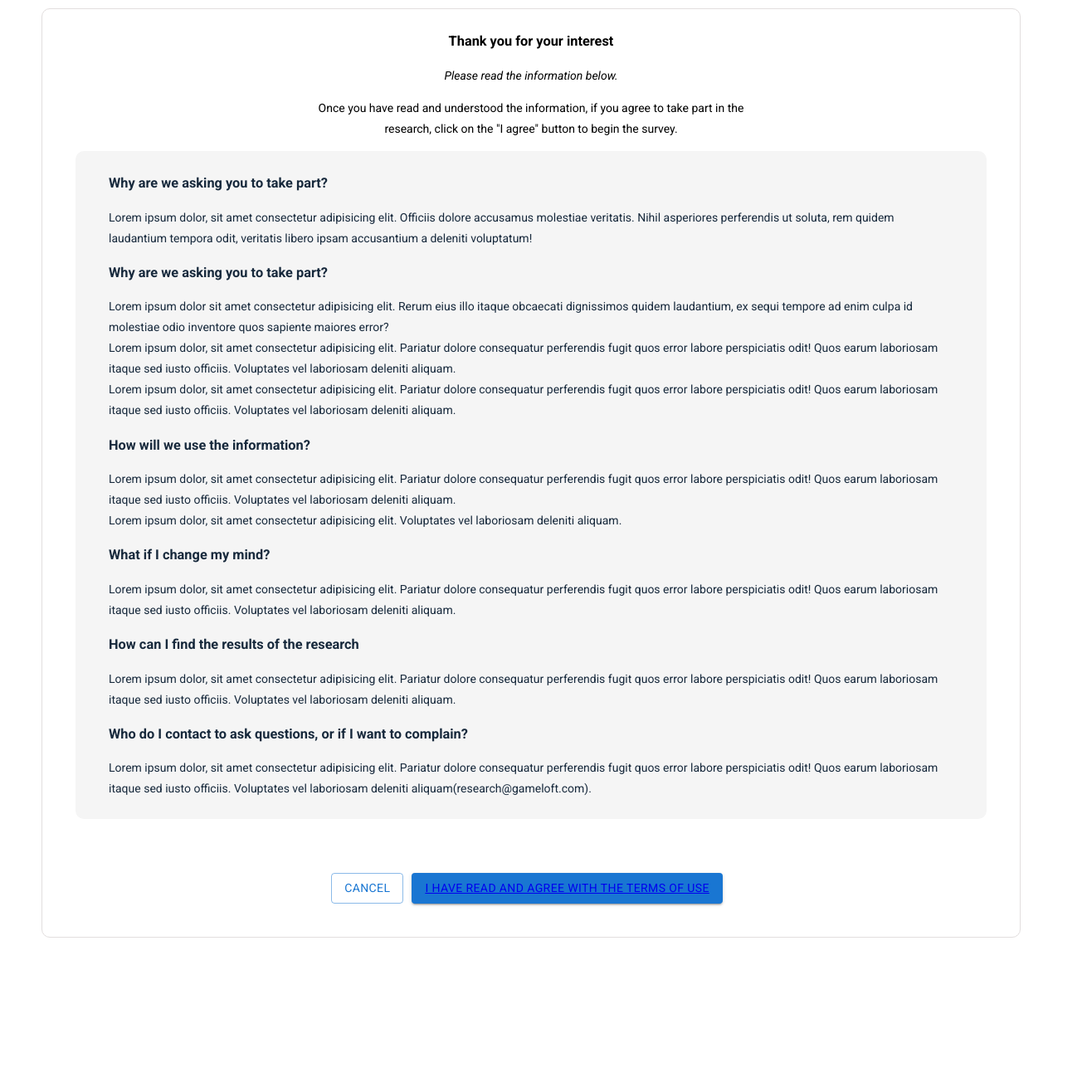
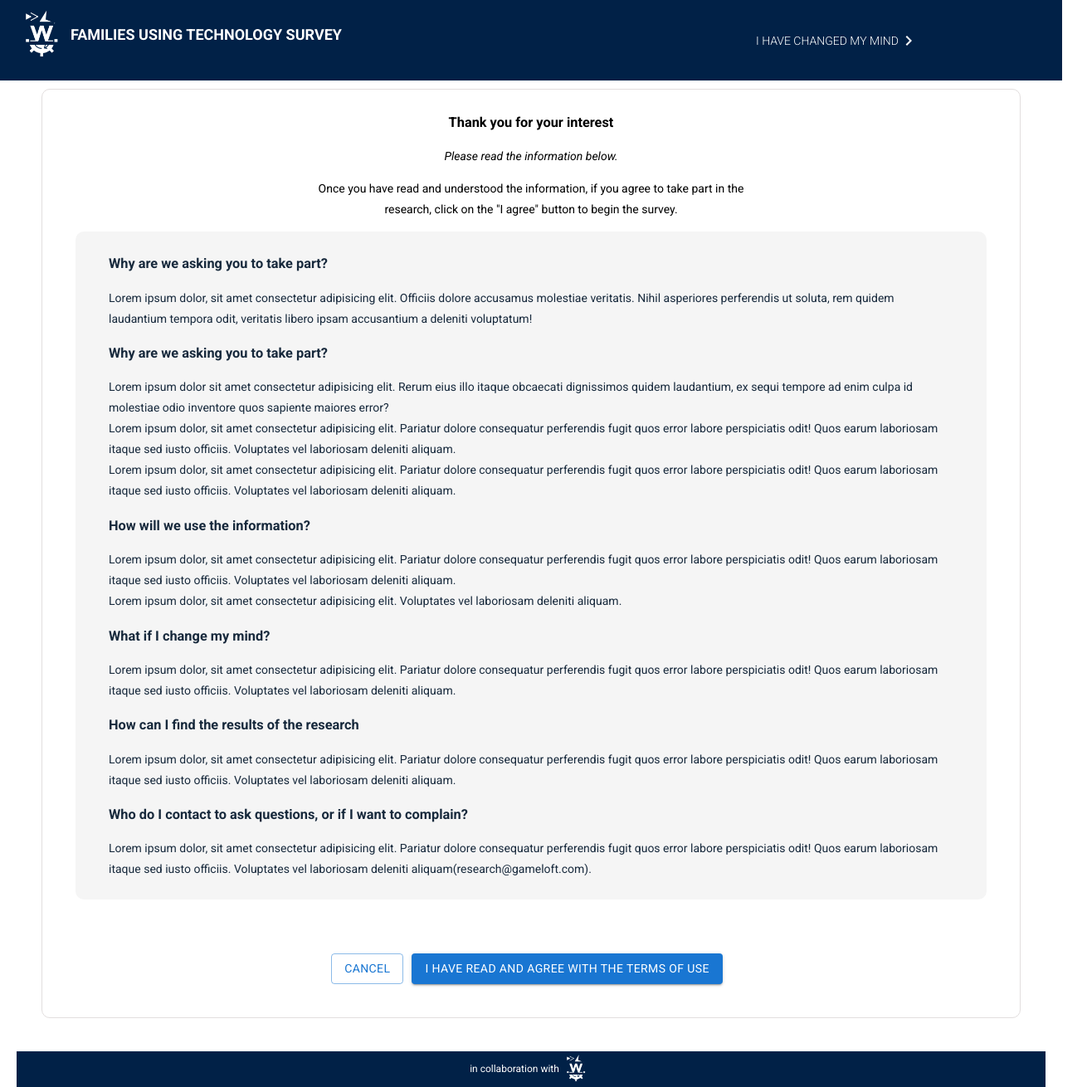
Before and after one commit to BUITHICAMVAN/SurveyMonkey-Apply-ReactJS-MUI-React-Router-React-Redux, a React (Vite) app: page / in a window 1280 px wide. Shown: the whole page at 83% size, 1310 px wide, since content can reach past the window. Before the commit the page ends 1140 px from the top, so only its background shows below. Built offline with nearby package versions, Linux system fonts and the light colour scheme.

Commit message:
complete task 1 UI and route pages

```diff
--- a/src/App.jsx
+++ b/src/App.jsx
@@ -1,52 +1,43 @@
 import React from 'react';
-import {createRoot} from 'react-dom/client'
-import Header from './Header';
-import Consent from './Consent';
-import Footer from './Footer';
-import ChangeMind from './ChangeMind';
-import FillForm from './FillForm';
-import InforFill from './InforFill';
-
-import "../css/index.css"
+import Root from './routes/Root';
+import FillForm from './components/FillForm';
+import Consent from './components/Consent';
+import ChangeMind from './components/ChangeMind';
+import InfoFill from './components/InfoFill'
+import "../src/css/index.css"
 
 import {
   createBrowserRouter,
   RouterProvider
 } from "react-router-dom";
 
-
-// createBrowserRouter nhận các routes thành 1 array
-const router = createBrowserRouter([
+export default function App() {
+  const router = createBrowserRouter([
   {
-    // khi path ở / trang mặc định thì sẽ render Consent ra
     path: "/",
-    element: <Consent/>
-  },
-  {
-    path: "/ChangeMind",
-    element: <ChangeMind/>}
-  ,
-  {
-    path: "/FillForm",
-    element: <FillForm/>}
-    ,
-  {
-    path: "/InforFill",
-    element: <InforFill/>}
-//   ,
-//   {path: "/A", element:<div>A</div>}
+    element: <Root />,
+  children: [
+    {
+      path: "/",
+      element: <Consent/>
+    },
+    {
+      path: "/FillForm",
+      element: <FillForm/>
+    },
+    {
+      path: "/InfoFill",
+      element: <InfoFill/>
+    },
+    {
+      path: "/ChangeMind",
+      element: <ChangeMind/>
+    }
+  ]
+  }
 ]);
 
-export default function App() {
   return (
-    <div className='container'>
-      <RouterProvider router={router}>
-        <Header/>
-        {/* RouterProvider nên được bọc ở component nào có sự thay đổi
-        <RouterProvider router={router}/> */}
-        <Consent/>
-        <Footer/>
-      </RouterProvider>
-    </div>
-  )
+  <RouterProvider router={router}/>
+  );
 }
--- a/src/Header.jsx
+++ /dev/null
@@ -1,51 +0,0 @@
-import React from 'react';
-import "../css/index.css";
-import {
-  createBrowserRouter,
-  RouterProvider,
-  Link
-} from "react-router-dom";
-
-
-import ChangeMind from './ChangeMind';
-
-
-// const router = createBrowserRouter([
-//   {
-//     //path mặc định để biết chỗ dẫn đến đâu
-//     path: "/ChangeMind",
-//     // khi route đến path trên thì sẽ render ra
-//     element: <ChangeMind/>
-//   }
-// //   ,
-// //   {path: "/A", element:<div>A</div>}
-// ]);
-
-
-export default function Header() {
-  return (
-    <RouterProvider router={router}>
-      <header className="container">
-        <div className="header_main">
-          <div className='header_row'>
-            <div className="header_col header_col-left">
-              <div className='header_brand'>
-                <div className="header_logo">
-                  <img className="header_logo-img" src="../assets/workable-website-favicon-color.png" alt="logo" />
-                </div>
-                <div className="header_name">
-                  <h1>FAMILIES USING TECHNOLOGY SURVEY</h1>
-                </div>
-              </div>
-            </div>
-            <div className="header_col header_col-right">
-              <div className="header_route">
-                <Link to="/ChangeMind">I HAVE CHANGED MY MIND</Link>
-              </div>
-            </div>
-          </div>
-        </div>
-      </header>
-    </RouterProvider>
-  );
-}
--- a/src/Consent.jsx
+++ b/src/components/Consent.jsx
@@ -1,7 +1,8 @@
 import React, {useEffect, useState} from 'react'
-import "../css/index.css";
 import Button from '@mui/material/Button';
 import { Link } from 'react-router-dom';
+
+import "../css/index.css"
 
 export default function Consent() {
     // // cac bien la 1 trang thai
@@ -12,6 +13,7 @@ export default function Consent() {
     // useEffect (() => {
     //     setAge(age + 1)
     // }, [])
+
   useEffect(() => {
       const script = document.createElement('script');
       script.src = 'https://www.google.com/recaptcha/api.js';
@@ -25,7 +27,7 @@ export default function Consent() {
     }, []);
 
   return (
-    <div className='consent_main'>
+    <div className='consent_main' id='consent'>
       <div className='consent_content'>
         <div className='consent_top'>
           <div className='consent_item'>
@@ -61,7 +63,7 @@ export default function Consent() {
             <br/>
             <div className='button_g-recaptcha'>
               <Button className="button button_captcha-outlined" variant="outlined">Cancel</Button>
-              <Button className = 'button button_captcha-contained' variant="contained"><Link to="/FillForm">I have read and agree with the terms of use</Link></Button>
+              <Button className = 'button button_captcha-contained' variant="contained"><Link className='link-white' to="/FillForm">I have read and agree with the terms of use</Link></Button>
             </div>
           </form>
         </div>
--- a/src/FillForm.jsx
+++ b/src/components/FillForm.jsx
@@ -1,5 +1,6 @@
-import React, {useEffect, useState} from 'react'
+import React, {useState} from 'react'
 import { TablePagination, Checkbox, FormGroup, FormControlLabel } from '@mui/material';
+import "../css/index.css"
 
 export default function FillForm() {
     const [page, setPage] = useState(1);
--- a/src/Footer.jsx
+++ b/src/components/Footer.jsx
@@ -1,12 +1,13 @@
 import React from 'react'
-import "../css/index.css";
+import logo from '../assets/workable-website-favicon-color.png';
+import "../css/index.css"
 
 export default function Footer() {
   return (
     <div className='footer_main'>
         <div className='footer_row'>
             <div className='footer_col'><p>in collaboration with</p></div>
-            <div className='footer_col'><img src="../assets/workable-website-favicon-color.png" alt="logo footer" /></div>
+            <div className='footer_col'><img src={logo} alt="logo footer" /></div>
         </div>
     </div>
   )
--- /dev/null
+++ b/src/components/Header.jsx
@@ -0,0 +1,35 @@
+import React from 'react';
+import { Link, createBrowserRouter } from 'react-router-dom';
+import ChangeMind from './ChangeMind';
+import ChevronRightIcon from '@mui/icons-material/ChevronRight';
+
+import logo from '../assets/workable-website-favicon-color.png';
+
+import '../css/index.css'
+
+export default function Header() {
+
+  return (
+    <header className="container">
+      <div className="header_main">
+        <div className='header_row'>
+          <div className="header_col header_col-left">
+            <div className='header_brand'>
+              <div className="header_logo">
+                <img className="header_logo-img" src={logo} alt="logo" />
+              </div>
+              <div className="header_name">
+                <h1>FAMILIES USING TECHNOLOGY SURVEY</h1>
+              </div>
+            </div>
+          </div>
+          <div className="header_col header_col-right">
+            <div className="header_route">
+              <Link className='link-white header_route-white' to="/ChangeMind" underline="none"><h4>I HAVE CHANGED MY MIND</h4><ChevronRightIcon/></Link>
+            </div>
+          </div>
+        </div>
+      </div>
+    </header>
+  );
+}
--- a/src/InforFill.jsx
+++ b/src/components/InfoFill.jsx
@@ -1,8 +1,9 @@
 import React, { useEffect } from 'react';
 import {TextField} from '@mui/material';
-// import { FontAwesomeIcon } from '@fortawesome/react-fontawesome'
 
-export default function InforFill() {
+import "../css/index.css"
+
+export default function InfoFill() {
      useEffect(() => {
     const script = document.createElement('script');
     script.src = 'https://www.google.com/recaptcha/api.js';
@@ -14,6 +15,7 @@ export default function InforFill() {
       document.body.removeChild(script);
     };
   }, []);
+
   return (
     <div className='info_main'>
         <div className='info_content'>
--- a/css/index.css
+++ b/src/css/index.css
@@ -8,18 +8,24 @@ body {
 }
 
 .container {
-
+    width: 100%;
 }
 
 .header_main {
     background-color: #012147;
     color: white;
+    width: 100%;
 }
 
 .header_row {
     display: flex;
     flex-direction: row;
     padding: 5px 15px;
+    width: 100%;
+}
+
+.header_main .header_col-left {
+    width: 70%;
 }
 
 .header_logo-img {
@@ -37,9 +43,20 @@ body {
     line-height: 50px;
 }
 
-.header_route {
+.link-white {
+    color: white;
+    text-decoration: none;
+}
+
+.header_route-white {
     display: flex;
-    align-items: end;
+    align-items: center;
+    justify-content: flex-end;
+}
+
+.header_route-white h4 {
+    font-weight: 300;
+    line-height: 50px;
 }
 
 .consent_main {
--- /dev/null
+++ b/src/routes/Root.jsx
@@ -0,0 +1,16 @@
+import React from 'react';
+import Header from '../components/Header'
+import Footer from '../components/Footer';
+import { Outlet } from 'react-router-dom';
+
+export default function Root() {
+
+    return (
+        <div className='container'>
+            <Header/>
+            {/* to tell where to children should be rendered */}
+            <Outlet/>
+            <Footer/>
+        </div>
+    )
+}
```
Also changed, not shown: src/components/ChangeMind.jsx (renamed from src/ChangeMind.jsx, +5 -5 lines), src/index.jsx (+4 -3 lines), src/assets/workable-website-favicon-color.png (renamed from assets/workable-website-favicon-color.png). Lines whose indentation alone changed are shown as unchanged.
